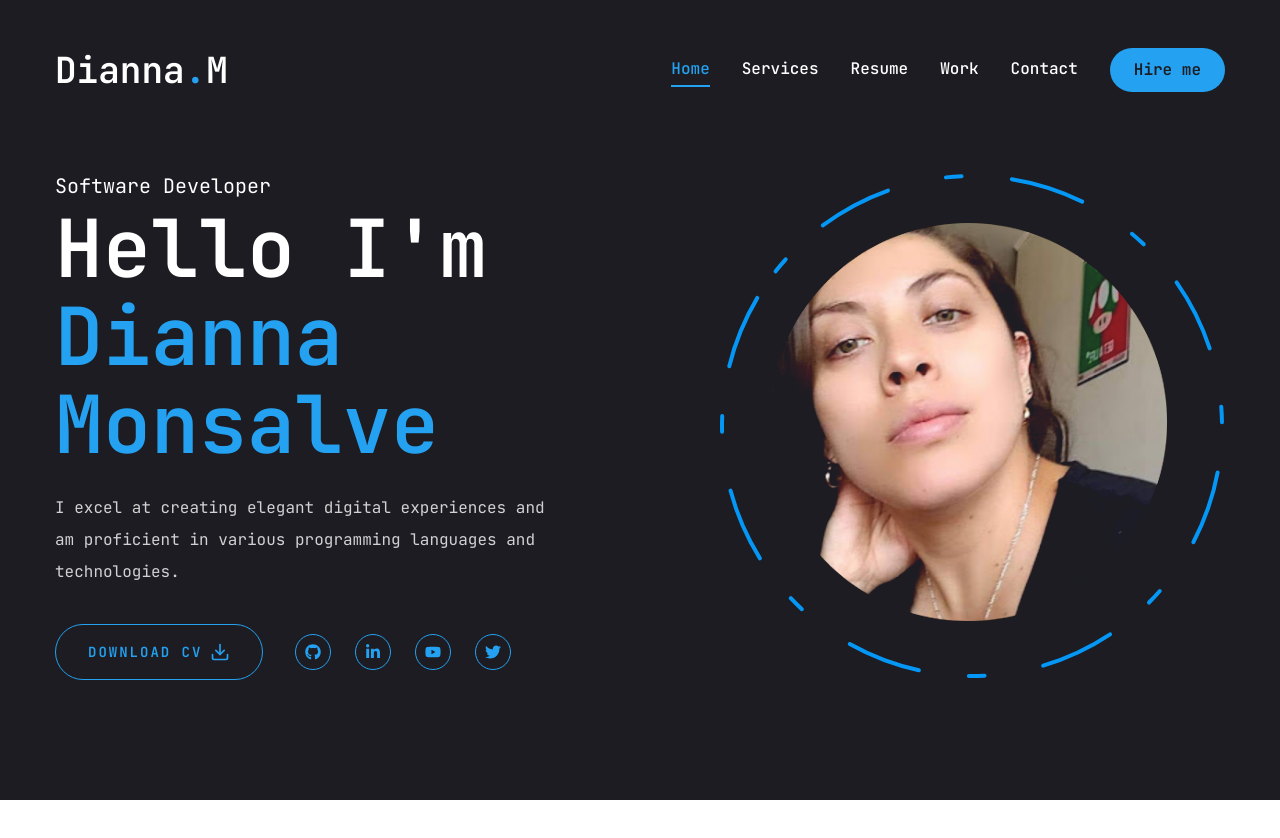
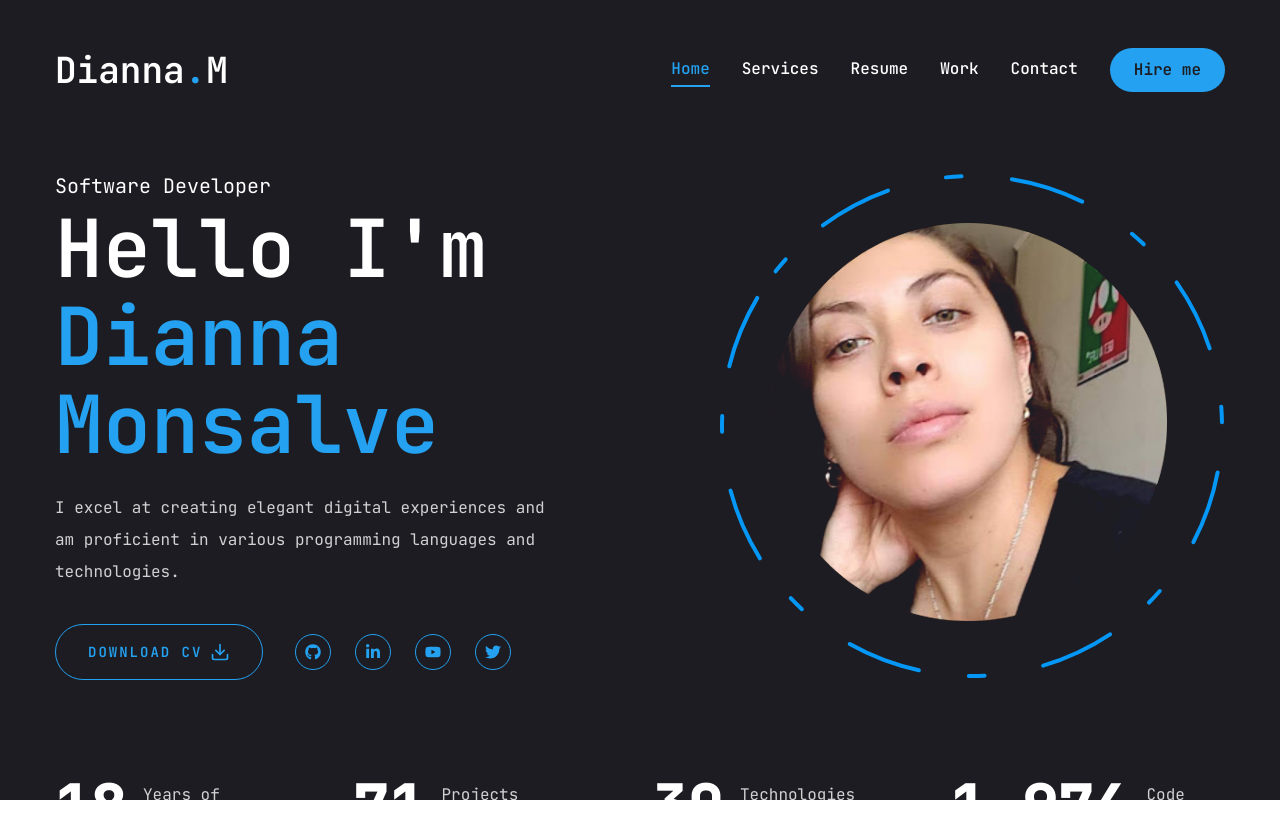
Before and after one commit to Magnet-Sys/portafolio, a Next.js app: page / in a window 1280 px wide. Shown: the top 838 px of the page. Before the commit the page ends 800 px from the top, so only its background shows below. Built offline with nearby package versions, Linux system fonts and the light colour scheme.

Commit message:
Added photo and description of me

```diff
--- a/app/page.jsx
+++ b/app/page.jsx
@@ -3,6 +3,7 @@
 // components
 import Social from "@/components/Social";
 import Photo from "@/components/Photo";
+import Stats from "@/components/Stats";
 
 const Home = () => {
   return (
@@ -47,6 +48,7 @@
           </div>
         </div>
       </div>
+      <Stats />
     </section>
   );
 };
--- /dev/null
+++ b/components/Stats.jsx
@@ -0,0 +1,56 @@
+"use client";
+
+import CountUp from "react-countup";
+
+const stats = [
+  {
+    num: 18,
+    text: "Years of experience",
+  },
+  {
+    num: 72,
+    text: "Projects completed",
+  },
+  {
+    num: 30,
+    text: "Technologies mastered",
+  },
+  {
+    num: 2000,
+    text: "Code commits",
+  },
+];
+
+const Stats = () => {
+  return (
+    <section className="pt-4 pb-12 xl:pt-0 xl:pb-0">
+      <div className="container mx-auto">
+        <div className="flex flex-wrap gap-6 max-w-[80vw] mx-auto xl:max-w-none">
+          {stats.map((item, index) => {
+            return (
+              <div
+                className="flex-1 flex gap-4 items-center justify-center
+                xl:justify-start"
+                key={index}>
+                <CountUp
+                  end={item.num}
+                  duration={5}
+                  delay={2}
+                  className="text-4xl xl:text-6xl font-extrabold"
+                />
+                <p
+                  className={`${
+                    item.text.length < 15 ? "max-w-[100px]" : "max-w-[150px]"
+                  } leading-snug text-white/80`}>
+                  {item.text}
+                </p>
+              </div>
+            );
+          })}
+        </div>
+      </div>
+    </section>
+  );
+};
+
+export default Stats;
--- a/package.json
+++ b/package.json
@@ -21,6 +21,7 @@
     "lucide-react": "^0.395.0",
     "next": "14.2.4",
     "react": "^18",
+    "react-countup": "^6.5.3",
     "react-dom": "^18",
     "react-icons": "^5.2.1",
     "tailwind-merge": "^2.3.0",
```
Also changed, not shown: 1 other file (tests, documents, lock files or other folders).
